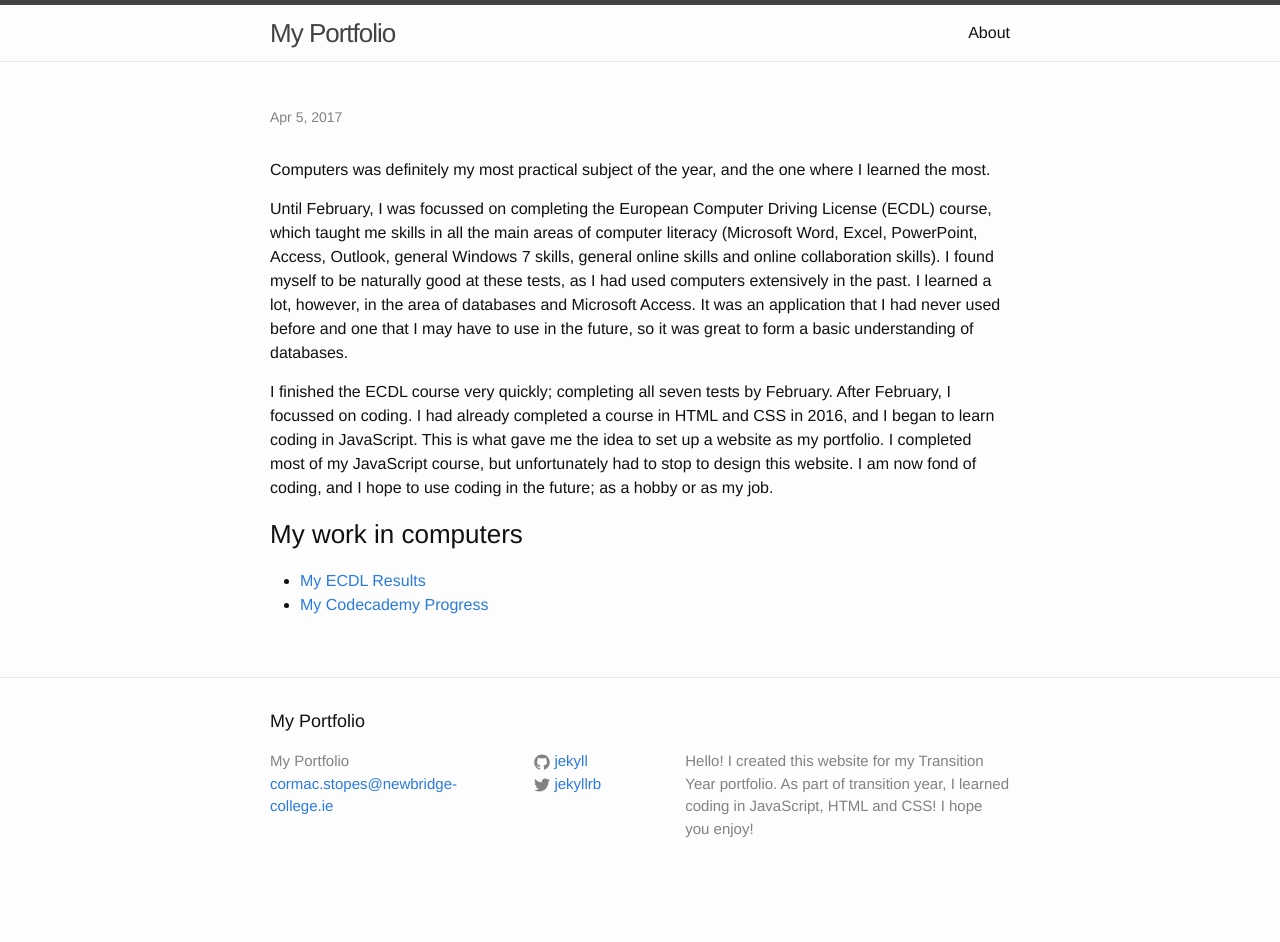
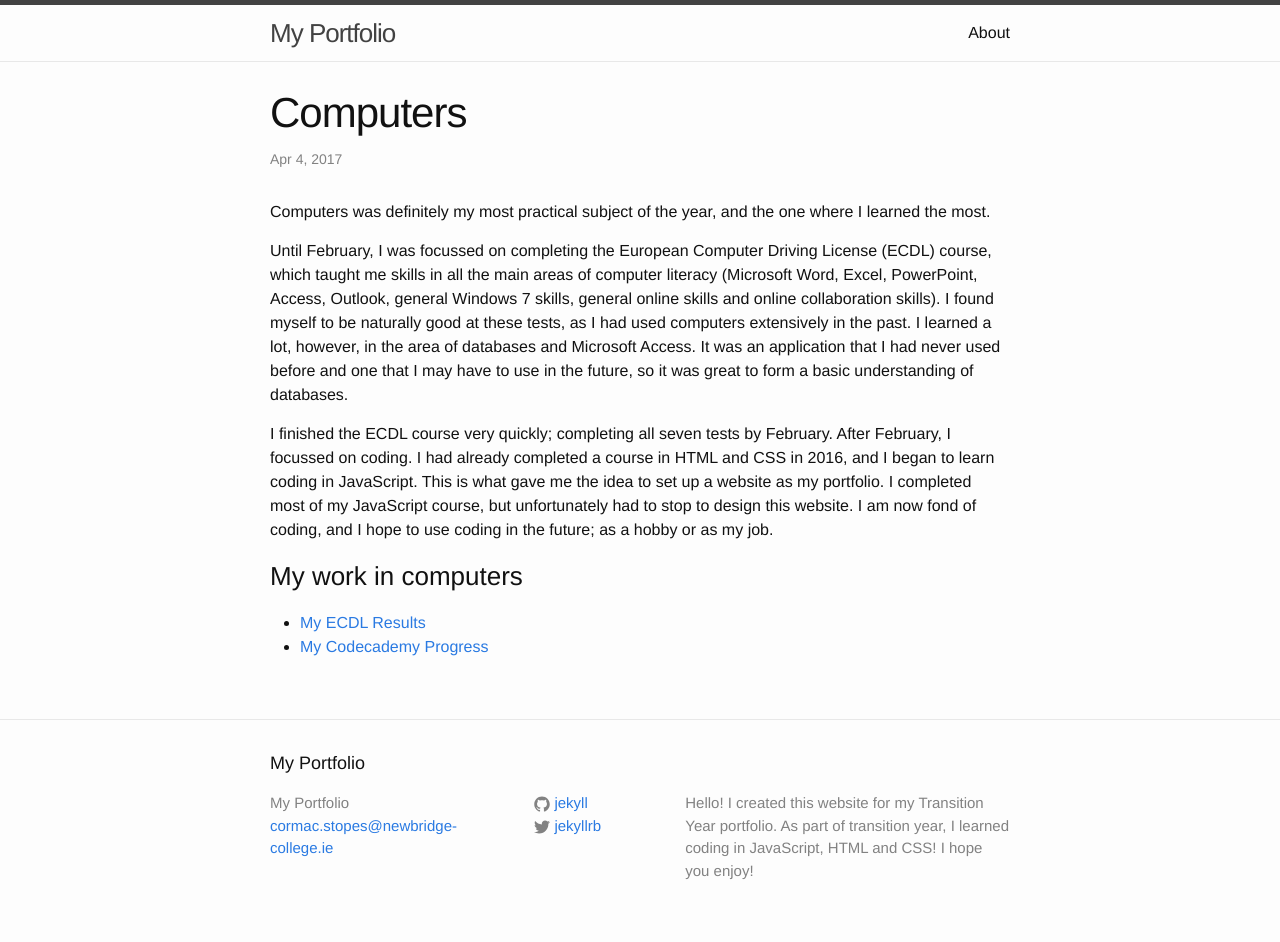
Before and after one commit to cstopes/cstopes.github.io, a Jekyll site: the page built from _posts/2017-04-04-computers.markdown, in a window 1280 px wide. Built offline with Jekyll 4.4.1, drawn with Linux system fonts in a browser that asks for light colours; our own code applies the rules of GitHub Pages for plain Markdown files; before the commit the page ends 900 px from its top, so only the background shows below that; some of the changed lines change nothing that is shown.

Commit message:
Update 2017-04-04-computers.markdown

```diff
--- a/_posts/2017-04-04-computers.markdown
+++ b/_posts/2017-04-04-computers.markdown
@@ -1,9 +1,7 @@
 ---
 layout: post
 title:  "Computers"
-date:   <script>
-document.getElementById("demo").innerHTML = Date();
-</script>
+date:   2017-04-04
 ---
 <html>
   <body>
```
